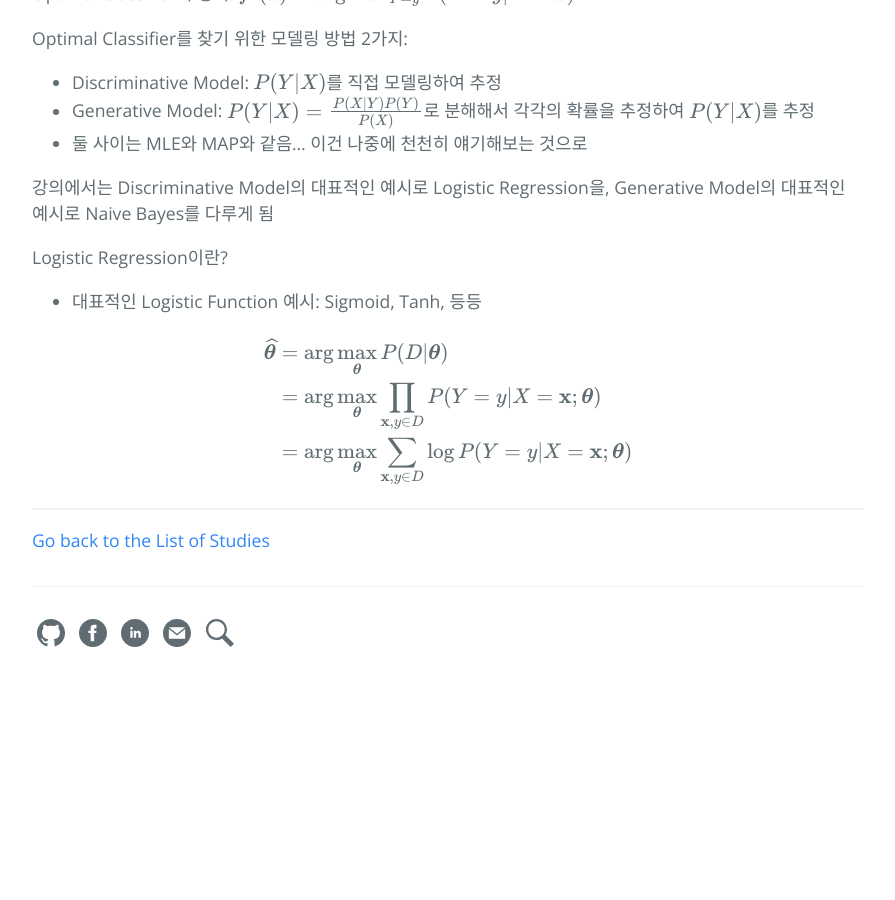
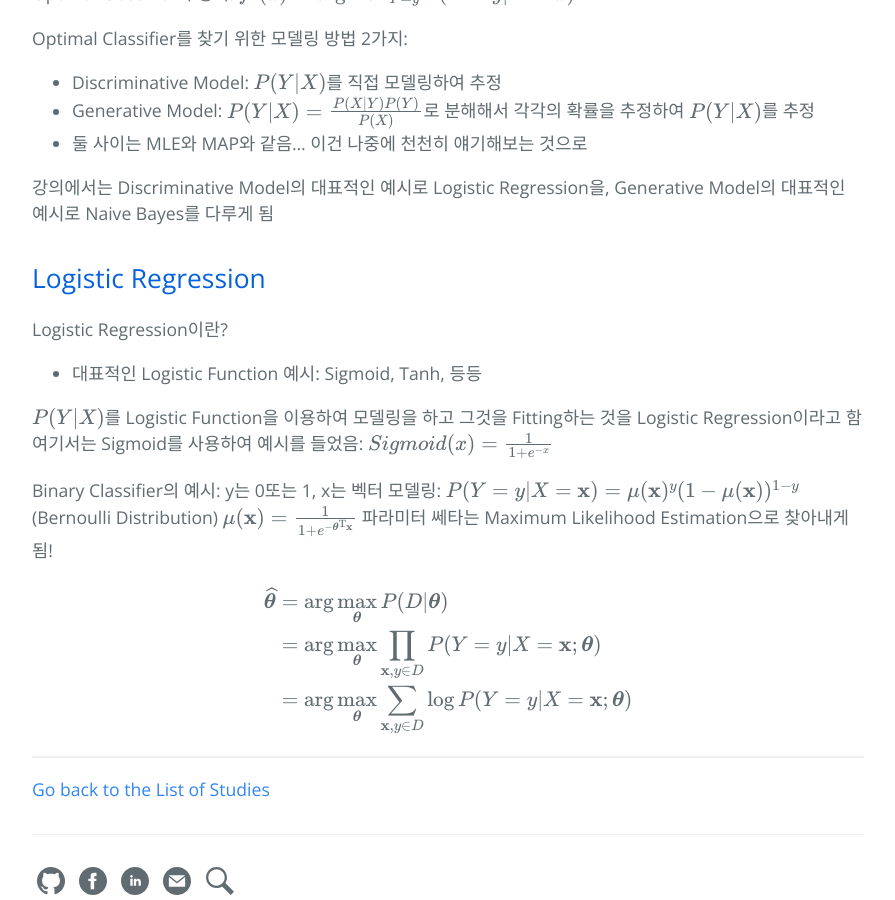
Before and after one commit to hcnoh/hcnoh.github.io, a Jekyll site: the page built from _posts/2019-04-25-logistic-regression-and-naive-bayes.md, in a window 1280 px wide and 900 px high, scrolled down 676 px. Shown: the whole window, without its empty margins (192-1087 px from the left). Built offline with Jekyll 4.4.1, drawn with Linux system fonts in a browser that asks for light colours; formulas are drawn with MathJax 3; comment, search, counter and statistics services are not loaded; before the commit the page ends 1377 px from its top, so only the background shows below that.

Commit message:
Update 2019-04-25-logistic-regression-and-naive-bayes.md

```diff
--- a/_posts/2019-04-25-logistic-regression-and-naive-bayes.md
+++ b/_posts/2019-04-25-logistic-regression-and-naive-bayes.md
@@ -24,8 +24,19 @@ Optimal Classifier를 찾기 위한 모델링 방법 2가지:
 
 강의에서는 Discriminative Model의 대표적인 예시로 Logistic Regression을, Generative Model의 대표적인 예시로 Naive Bayes를 다루게 됨
 
+## Logistic Regression
 Logistic Regression이란?
 - 대표적인 Logistic Function 예시: Sigmoid, Tanh, 등등
+
+$$P(Y\vert X)$$를 Logistic Function을 이용하여 모델링을 하고 그것을 Fitting하는 것을 Logistic Regression이라고 함
+여기서는 Sigmoid를 사용하여 예시를 들었음: $$Sigmoid(x) = \frac{1}{1+e^{−x}}$$
+
+Binary Classifier의 예시:
+y는 0또는 1, x는 벡터
+모델링:
+$$P(Y=y\vert X=\mathbf{x}) = \mu(\mathbf{x})^y(1−\mu(\mathbf{x}))^{1−y}$$ (Bernoulli Distribution)
+$$\mu(\mathbf{x}) = \frac{1}{1+e^{−\boldsymbol{\theta}^{\text{T}}\mathbf{x}}}$$
+파라미터 쎄타는 Maximum Likelihood Estimation으로 찾아내게 됨!
 
 $$
 \begin{align*}
```
